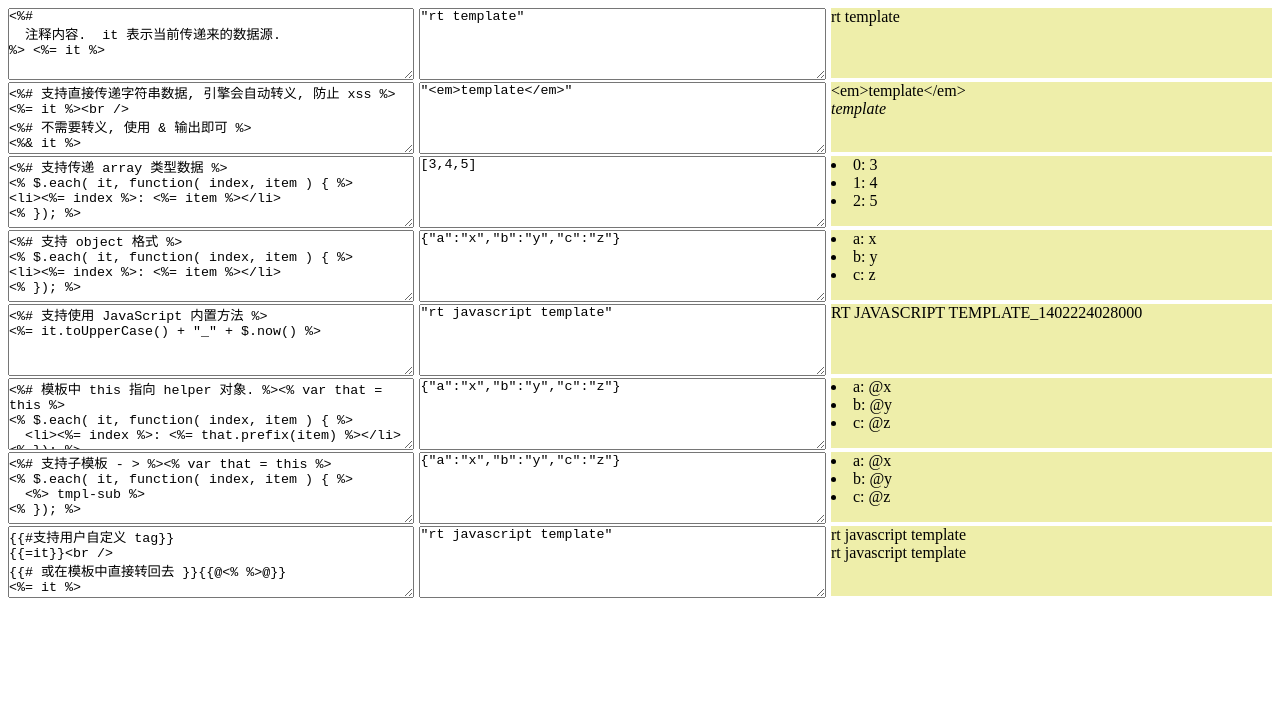
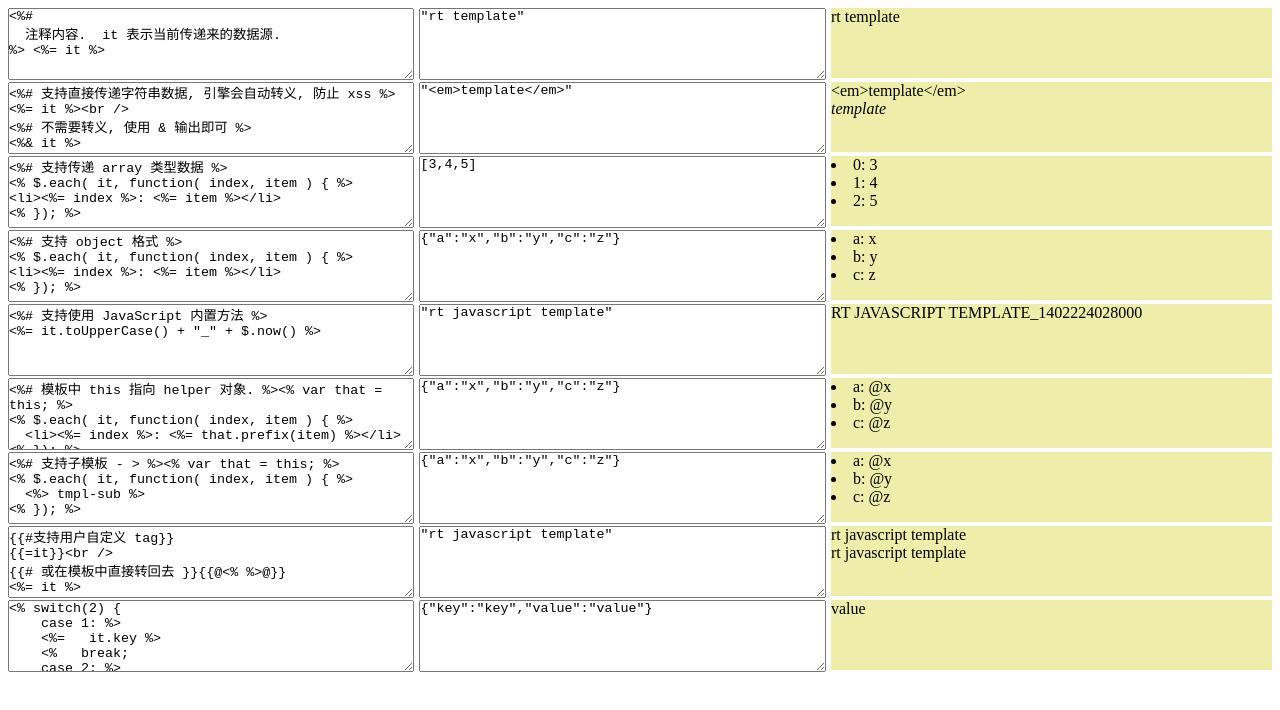
Before and after one commit to zhanhongtao/rt.js, a website: page demo/index.html in a window 1280 px wide. Drawn offline with Linux system fonts and the light colour scheme.

Commit message:
添加 debug; 更新文档;

```diff
--- a/demo/index.html
+++ b/demo/index.html
@@ -44,14 +44,14 @@
 </script>
 
 <script type="text" id="tmpl-utils">
-<%# 模板中 this 指向 helper 对象. %><% var that = this %>
+<%# 模板中 this 指向 helper 对象. %><% var that = this; %>
 <% $.each( it, function( index, item ) { %>
   <li><%= index %>: <%= that.prefix(item) %></li>
 <% }); %>
 </script>
 
 <script type="text" id="tmpl-subtmpl">
-<%# 支持子模板 - > %><% var that = this %>
+<%# 支持子模板 - > %><% var that = this; %>
 <% $.each( it, function( index, item ) { %>
   <%> tmpl-sub %>
 <% }); %>
@@ -67,6 +67,19 @@
 {{# 或在模板中直接转回去 }}{{@<% %>@}}
 <%= it %>
 </script>
+
+<script type="text" id="tmpl-switch">
+  <% switch(2) {
+    case 1: %>
+    <%=   it.key %>
+    <%   break;
+    case 2: %>
+    <%=   it.value %>
+    <%   break;
+    default: break;
+  } %>
+</script>
+
 <script src="jquery-1.11.0.min.js"></script>
 <script src="../rt.js"></script>
 <script>
@@ -156,6 +169,10 @@ rt.helper( 'prefix', function( string ) {
       after: function() {
         rt.tags = [ '<\%', '%>' ];
       }
+    },
+    {
+      tmpl: '#tmpl-switch',
+      data: { key: 'key', value: 'value' }
     }
   ];
 }
--- a/rt.js
+++ b/rt.js
@@ -190,27 +190,27 @@
       var textReg = /text|\^/;
       if ( textReg.test(token[0]) ) {
         // \s -> [ \f\n\r\t\v]
-        value = value.replace(/^\s*|\s*$/, '').replace( escaper, function( match ) {
+        // .replace(/^\s*|\s*$/, '')
+        value = value.replace( escaper, function( match ) {
           return '\\' + escapes[match];
         });
       }
       if ( value === '' ) continue;
       switch( token[0] ) {
         case 'name':
-          code += value + '\n';
+          code += '\n' + value + '\n';
           break;
         case '>':
-          code += "output+=" + include( helper.include(value) );
+          code += "output+=" + include( helper.include(value) ) + ';';
           break;
         case '=':
-          code += "output+=rt.escape(" + (value) + ")\n";
+          code += "output+=rt.escape(" + (value) + ");";
           break;
         case '&':
-          code += 'output+=' + (value) + ';\n';
+          code += 'output+=' + (value) + ';';
           break;
-        case '%':
         case 'text':
-          code += "output+='" + (value) + "';\n";
+          code += "output+='" + (value) + "';";
           break;
         default:
           break;
@@ -224,6 +224,7 @@
   rt.tags = [ "<%", "%>" ];
   rt.cache = {};
   rt.include = include;
+  rt.debug = 0;
 
   var entityMap = {
     // @NOTE: 防止 html 实体, 以及其它进制表示.
@@ -236,7 +237,7 @@
     "'": '&#x27;',
     // @NOTE: / 字符是 html 标签结束字符.
     // 需要编码, 防止把数据写在 html 标签属性部分.
-    "/": '&#x2F;',
+    "/": '&#x2f;',
     "\\": '&#x5c;',
     '%': '&#x0025;'
   };
@@ -260,15 +261,20 @@
       dom = document.getElementById( tag );
       string =  dom ? dom.innerHTML : '';
     }
-    catch(e){}
+    catch(e){ rt.debug && console.log( e ); }
     return string;
   });
 
   rt.compile = function( source, id ) {
     var fn = this.cache[id] || this.cache[source];
     if ( fn ) return fn;
-    var tmpl = parseTemplate( source );
-    var render = new Function( 'it', tmpl );
+    var tmpl = parseTemplate( source ), render = function() {};
+    try { render = new Function( 'it', tmpl ); }
+    catch(e) {
+      if ( rt.debug ) {
+        console.log( tmpl );
+      }
+    }
     return this.cache[ id ? id : source ] = render;
   };
 
```
Also changed, not shown: README.md.
